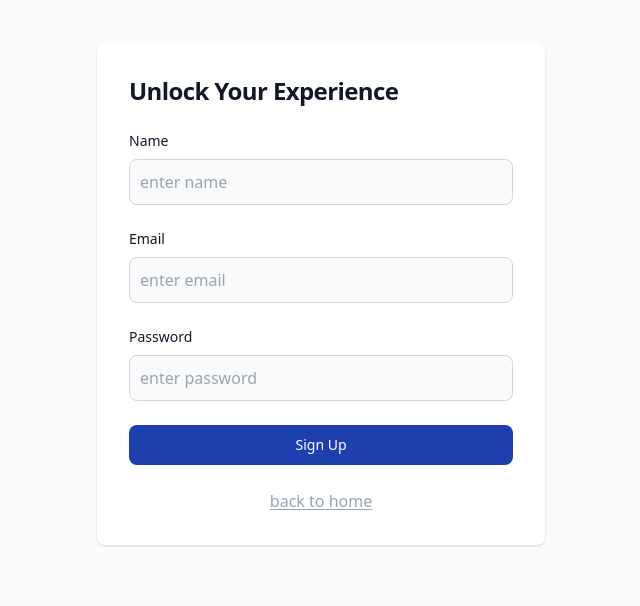
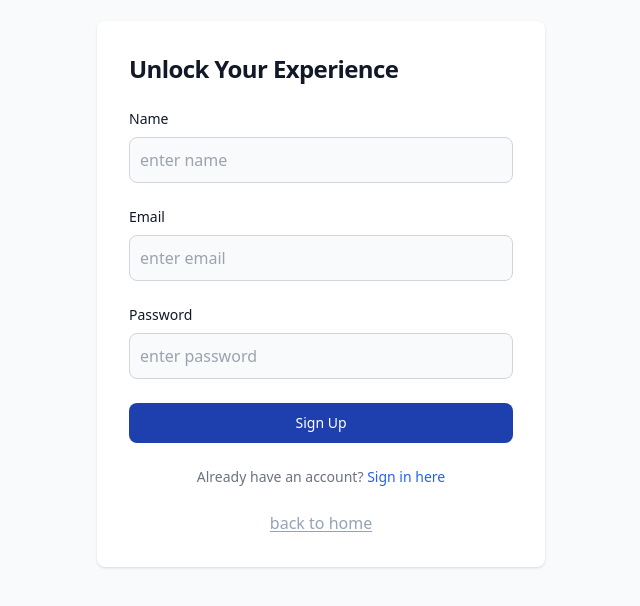
Before and after one commit to ChetanDighole/dynamic-qr, a Next.js app: page /signup in a window 1280 px wide. Shown: the part 106-712 px from the top of the page, without its empty margins (319-959 px from the left). Built offline with nearby package versions, Linux system fonts and the light colour scheme.

Commit message:
all done

```diff
--- a/app/(authPages)/signin/page.jsx
+++ b/app/(authPages)/signin/page.jsx
@@ -107,6 +107,15 @@ export default function signin() {
                                 >
                                     Sign In
                                 </button>
+                                <div className="text-sm font-medium text-gray-500 dark:text-gray-400 text-center">
+                                    Don't have an account?{" "}
+                                    <span
+                                        onClick={() => router.push("/signup")}
+                                        className="text-blue-600 hover:underline dark:text-blue-500 cursor-pointer"
+                                    >
+                                        Sign up here
+                                    </span>
+                                </div>
                                 <div
                                     className="text-slate-400 text-center underline underline-offset-2 cursor-pointer"
                                     onClick={() => router.push("/")}
--- a/app/(authPages)/signup/page.jsx
+++ b/app/(authPages)/signup/page.jsx
@@ -127,6 +127,15 @@ export default function signup() {
                                 >
                                     Sign Up
                                 </button>
+                                <div className="text-sm font-medium text-gray-500 dark:text-gray-400 text-center">
+                                    Already have an account?{" "}
+                                    <span
+                                        onClick={() => router.push("/signin")}
+                                        className="text-blue-600 hover:underline dark:text-blue-500 cursor-pointer"
+                                    >
+                                        Sign in here
+                                    </span>
+                                </div>
                                 <div
                                     className="text-slate-400 text-center underline underline-offset-2 cursor-pointer"
                                     onClick={() => router.push("/")}
--- a/app/page.tsx
+++ b/app/page.tsx
@@ -1,5 +1,6 @@
 "use client";
 import Image from "next/image";
+import { useRouter } from "next/navigation";
 import { QRCodeCanvas } from "qrcode.react";
 import { useRef, useState } from "react";
 
@@ -7,6 +8,8 @@ export default function Home() {
   const [isPopupVisible, setIsPopupVisible] = useState(false);
   const [url, setUrl] = useState("");
   const qrRef = useRef<HTMLDivElement>(null);
+
+  const router = useRouter();
 
   const togglePopup = () => {
     setIsPopupVisible(!isPopupVisible);
@@ -51,10 +54,16 @@ export default function Home() {
           👇.
         </p>
         <div className="flex justify-center space-x-4 mb-4">
-          <button className="px-6 py-2 text-white bg-blue-600 rounded-md">
+          <button
+            className="px-6 py-2 text-white bg-blue-600 rounded-md"
+            onClick={() => router.push("/signup")}
+          >
             Sign Up ✨
           </button>
-          <button className="px-6 py-2 text-white bg-green-600 rounded-md">
+          <button
+            className="px-6 py-2 text-white bg-green-600 rounded-md"
+            onClick={() => router.push("/signin")}
+          >
             Sign In 🔑
           </button>
         </div>
```
